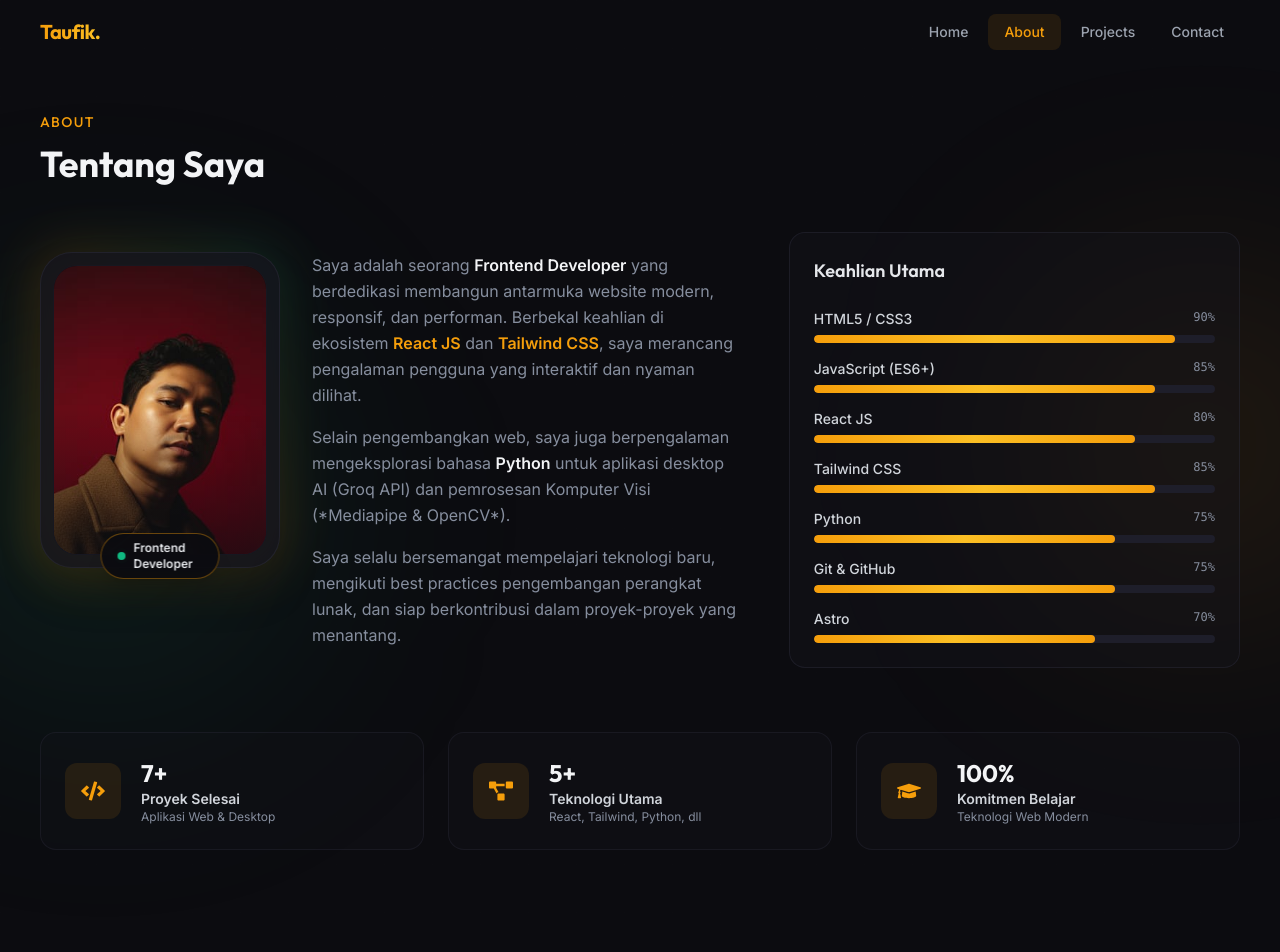
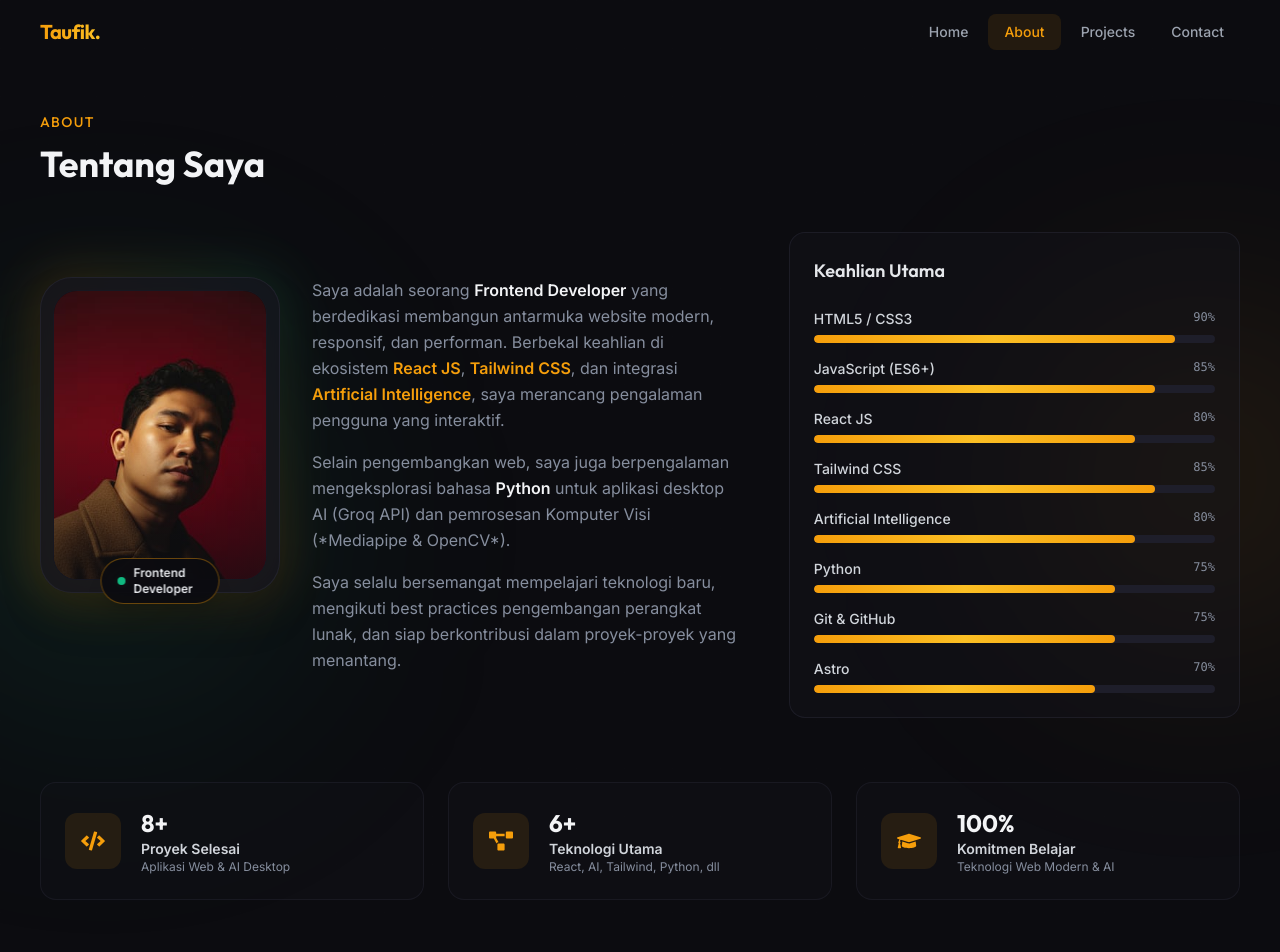
Before and after one commit to Taufikh1dayat/web-portofolio, a React (Vite) app: page /about in a window 1280 px wide. Shown: the top 952 px of the page. Built offline with nearby package versions, Linux system fonts and the light colour scheme.

Commit message:
feat: add Web Analytics project and Artificial Intelligence to skills

```diff
--- a/src/pages/About.jsx
+++ b/src/pages/About.jsx
@@ -7,6 +7,7 @@ const skills = [
   { name: "JavaScript (ES6+)", level: 85 },
   { name: "React JS", level: 80 },
   { name: "Tailwind CSS", level: 85 },
+  { name: "Artificial Intelligence", level: 80 },
   { name: "Python", level: 75 },
   { name: "Git & GitHub", level: 75 },
   { name: "Astro", level: 70 },
@@ -15,21 +16,21 @@ const skills = [
 const highlights = [
   {
     icon: FaCode,
-    number: "7+",
+    number: "8+",
     title: "Proyek Selesai",
-    desc: "Aplikasi Web & Desktop",
+    desc: "Aplikasi Web & AI Desktop",
   },
   {
     icon: FaProjectDiagram,
-    number: "5+",
+    number: "6+",
     title: "Teknologi Utama",
-    desc: "React, Tailwind, Python, dll",
+    desc: "React, AI, Tailwind, Python, dll",
   },
   {
     icon: FaGraduationCap,
     number: "100%",
     title: "Komitmen Belajar",
-    desc: "Teknologi Web Modern",
+    desc: "Teknologi Web Modern & AI",
   },
 ];
 
@@ -81,7 +82,7 @@ export default function About() {
             <Avatar width={240} height={290} className="shrink-0 mb-4 sm:mb-0" />
             <div className="space-y-4 text-center sm:text-left">
               <p className="text-muted text-base leading-relaxed">
-                Saya adalah seorang <strong className="text-gray-100 font-semibold">Frontend Developer</strong> yang berdedikasi membangun antarmuka website modern, responsif, dan performan. Berbekal keahlian di ekosistem <strong className="text-accent">React JS</strong> dan <strong className="text-accent">Tailwind CSS</strong>, saya merancang pengalaman pengguna yang interaktif dan nyaman dilihat.
+                Saya adalah seorang <strong className="text-gray-100 font-semibold">Frontend Developer</strong> yang berdedikasi membangun antarmuka website modern, responsif, dan performan. Berbekal keahlian di ekosistem <strong className="text-accent">React JS</strong>, <strong className="text-accent">Tailwind CSS</strong>, dan integrasi <strong className="text-accent">Artificial Intelligence</strong>, saya merancang pengalaman pengguna yang interaktif.
               </p>
               <p className="text-muted text-base leading-relaxed">
                 Selain pengembangkan web, saya juga berpengalaman mengeksplorasi bahasa <strong className="text-gray-100 font-semibold">Python</strong> untuk aplikasi desktop AI (Groq API) dan pemrosesan Komputer Visi (*Mediapipe & OpenCV*).
--- a/src/pages/Projects.jsx
+++ b/src/pages/Projects.jsx
@@ -3,6 +3,14 @@ import ProjectCard from "../components/Card.jsx";
 import useInView from "../hooks/useInView";
 
 const projects = [
+  {
+    title: "Web Analytics Platform",
+    description: "Platform analitik web modern interaktif untuk memantau pengunjung, visualisasi metrik real-time, dan insight performa situs.",
+    category: "Web Application",
+    tech: ["React", "Tailwind", "JavaScript", "Chart.js"],
+    link: "https://github.com/Taufikh1dayat/web_analytics",
+    image: null,
+  },
   {
     title: "Modern Blog",
     description: "Blog personal modern dengan performa tinggi, dibangun menggunakan Astro dan MDX.",
@@ -79,6 +87,7 @@ const techColors = {
   "MDX": "from-cyan-400 to-blue-500",
   "TypeScript": "from-blue-500 to-indigo-600",
   "JavaScript": "from-yellow-400 to-amber-500",
+  "Chart.js": "from-rose-500 to-amber-500",
   "Git": "from-red-500 to-orange-600",
 };
 
```
